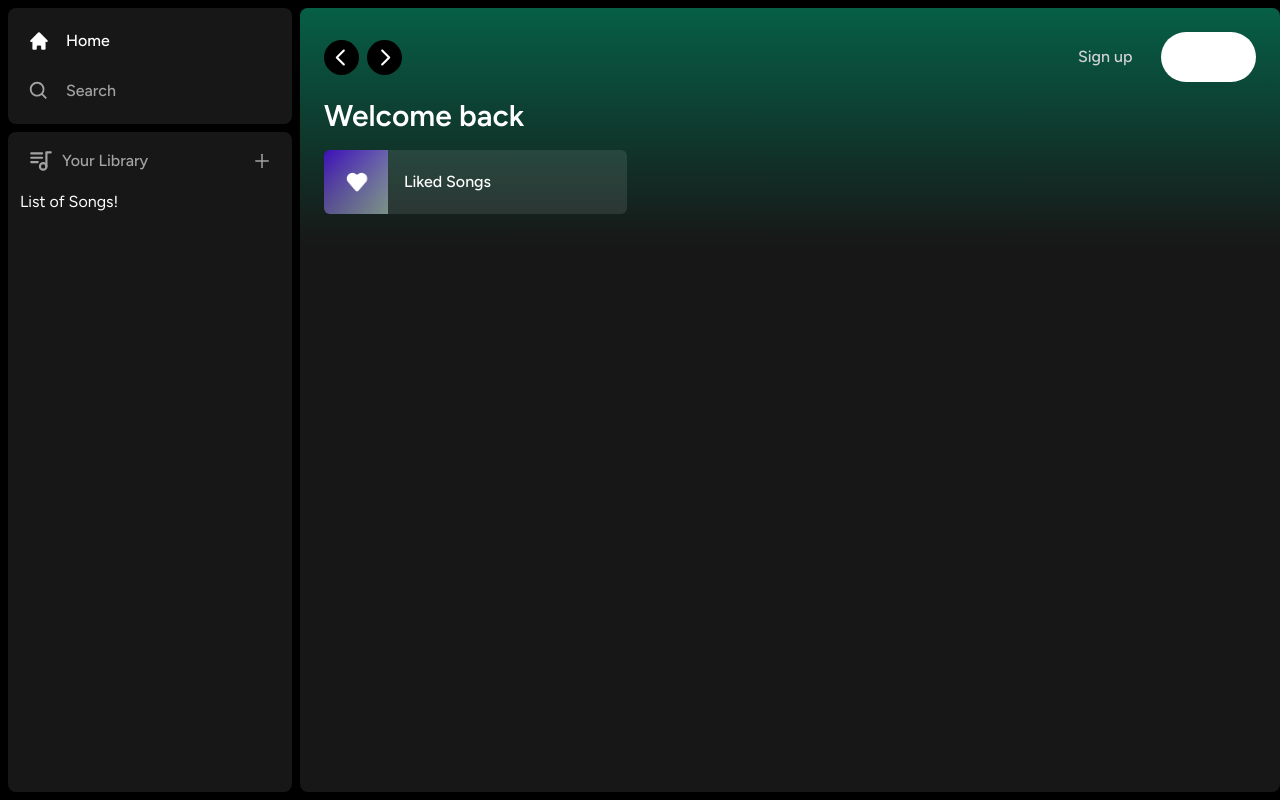
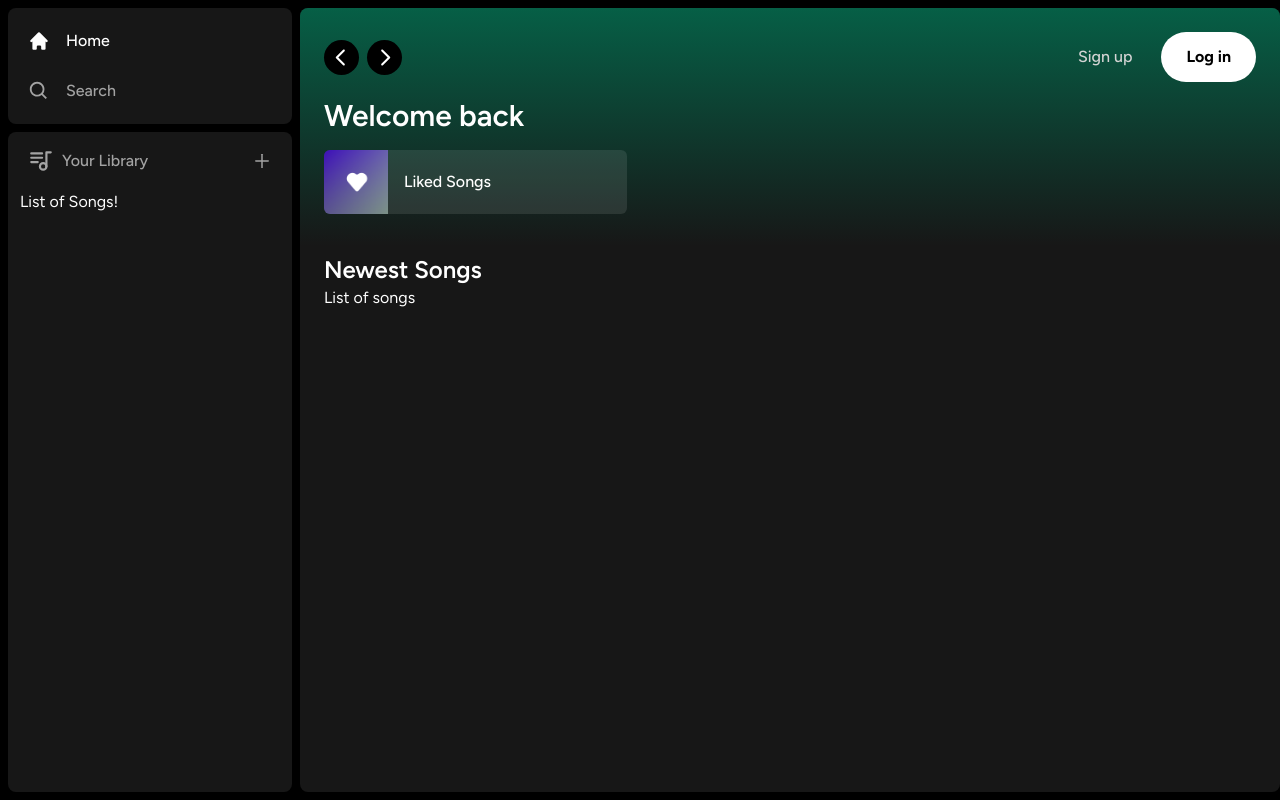
Before and after one commit to ryanyogan/spotify-clone, a Next.js app: page / in a window 1280 px wide. Built offline with nearby package versions, Linux system fonts and the light colour scheme.

Commit message:
layout wrapped up ... hahah

```diff
--- a/src/app/(site)/page.tsx
+++ b/src/app/(site)/page.tsx
@@ -16,6 +16,13 @@
           </div>
         </div>
       </Header>
+
+      <div className="mt-2 mb-7 px-6">
+        <div className="flex justify-between items-center">
+          <h1 className="text-white text-2xl font-semibold">Newest Songs</h1>
+        </div>
+        <div>List of songs</div>
+      </div>
     </div>
   );
 }
--- a/src/components/button.tsx
+++ b/src/components/button.tsx
@@ -11,7 +11,7 @@
       <button
         type={type}
         className={clsx(
-          "w-full rounded-full bg-green-500 border border-transparent px-3 py-3 disabled:cursor-not-allowed disabled:opacity-50 font-bold hover:opacity-75 transition",
+          "w-full rounded-full bg-green-500 border border-transparent px-3 py-3 disabled:cursor-not-allowed disabled:opacity-50 text-black font-bold hover:opacity-75 transition",
           className
         )}
         disabled={disabled}
```
